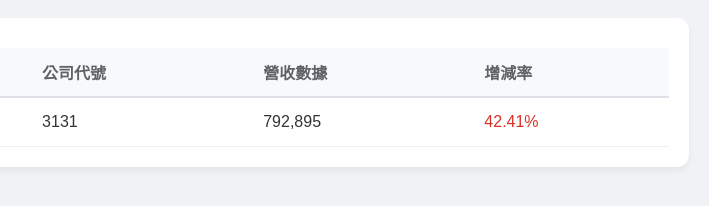
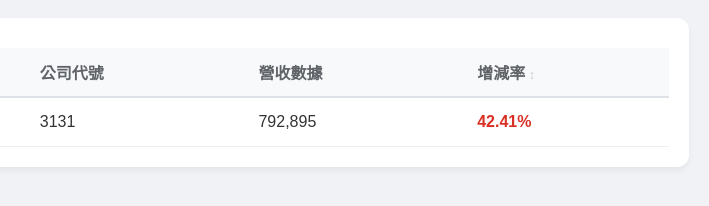
Before and after one commit to remark308-source/mops, a plain HTML site: page docs/index.html in a window 1280 px wide. Shown: the part 252-458 px from the top of the page, 401-1110 px from the left. Drawn offline with Linux system fonts and the light colour scheme.

Commit message:
Update index.html

```diff
--- a/docs/index.html
+++ b/docs/index.html
@@ -14,8 +14,15 @@
         .ann-subject { font-size: 1.1em; line-height: 1.4; }
         table { width: 100%; border-collapse: collapse; margin-top: 10px; }
         th { background: #f8f9fa; color: #5f6368; padding: 12px; text-align: left; border-bottom: 2px solid #dee2e6; }
+        /* 排序表頭樣式 */
+        th.sortable { cursor: pointer; user-select: none; position: relative; transition: background 0.2s; }
+        th.sortable:hover { background: #edf2ff; color: #1a73e8; }
+        th.sortable::after { content: ' ↕'; opacity: 0.3; font-size: 0.8em; }
+
         td { padding: 12px; border-bottom: 1px solid #eee; }
         .loading { text-align: center; color: #888; padding: 20px; }
+        .positive { color: #d93025; font-weight: bold; }
+        .negative { color: #188038; font-weight: bold; }
     </style>
 </head>
 <body>
@@ -26,19 +33,31 @@
         <h1>營收統計概覽</h1>
         <div class="section">
             <table id="rev-table">
-                <thead><tr><th>公司名稱</th><th>公司代號</th><th>營收數據</th><th>增減率</th></tr></thead>
-                <tbody><tr><td colspan="4" class="loading">正在讀取營收資料...</td></tr></tbody>
+                <thead>
+                    <tr>
+                        <th>公司名稱</th>
+                        <th>公司代號</th>
+                        <th>營收數據</th>
+                        <th id="sort-growth" class="sortable">增減率</th>
+                    </tr>
+                </thead>
+                <tbody id="rev-body">
+                    <tr><td colspan="4" class="loading">正在讀取營收資料...</td></tr>
+                </tbody>
             </table>
         </div>
     </div>
 
     <script>
+        let revenueData = [];
+        let sortAsc = false; // 預設降冪排序
+
         // 讀取公告
         fetch('./data/announcements.json')
             .then(res => res.json())
             .then(data => {
                 const list = document.getElementById('ann-list');
-                if (data.length === 0) { list.innerHTML = '今日暫無符合關鍵字的重大公告'; return; }
+                if (!data || data.length === 0) { list.innerHTML = '今日暫無符合關鍵字的重大公告'; return; }
                 list.innerHTML = data.map(i => `
                     <div class="ann-item">
                         <div class="ann-header">[${i.id}] ${i.name} - ${i.date}</div>
@@ -47,20 +66,44 @@
                 `).join('');
             }).catch(() => document.getElementById('ann-list').innerHTML = '資料讀取失敗');
 
-        // 讀取營收
-        fetch('./data/revenue.json')
-            .then(res => res.json())
-            .then(data => {
-                const tbody = document.querySelector('#rev-table tbody');
-                tbody.innerHTML = data.map(i => `
+        // 渲染營收表格的函數
+        function renderTable(data) {
+            const tbody = document.getElementById('rev-body');
+            tbody.innerHTML = data.map(i => {
+                const growthVal = parseFloat(i.growth);
+                const colorClass = growthVal > 0 ? 'positive' : (growthVal < 0 ? 'negative' : '');
+                return `
                     <tr>
                         <td>${i.name}</td>
                         <td>${i.id}</td>
                         <td>${i.revenue}</td>
-                        <td style="color:${parseFloat(i.growth) > 0 ? '#d93025' : '#188038'}">${i.growth}</td>
+                        <td class="${colorClass}">${i.growth}</td>
                     </tr>
-                `).join('');
+                `;
+            }).join('');
+        }
+
+        // 讀取營收資料
+        fetch('./data/revenue.json')
+            .then(res => res.json())
+            .then(data => {
+                revenueData = data;
+                renderTable(revenueData);
+            }).catch(() => document.getElementById('rev-body').innerHTML = '<tr><td colspan="4">資料讀取失敗</td></tr>');
+
+        // 排序邏輯
+        document.getElementById('sort-growth').addEventListener('click', function() {
+            sortAsc = !sortAsc;
+            this.innerText = '增減率 ' + (sortAsc ? '↑' : '↓');
+
+            const sorted = [...revenueData].sort((a, b) => {
+                const valA = parseFloat(a.growth) || 0;
+                const valB = parseFloat(b.growth) || 0;
+                return sortAsc ? valA - valB : valB - valA;
             });
+
+            renderTable(sorted);
+        });
     </script>
 </body>
 </html>
```
